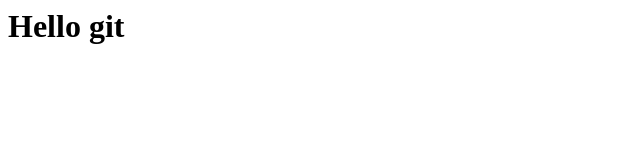
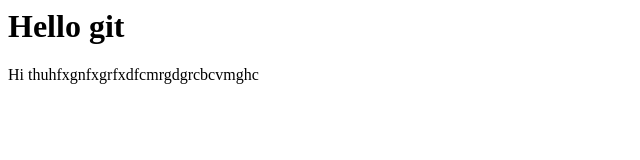
Before and after one commit to sreesree007/gitcomments, a plain HTML site: page index.html in a window 1280 px wide. Shown: the whole page, without its empty margins (0-640 px from the left). Drawn offline with Linux system fonts and the light colour scheme.

Commit message:
second commit

```diff
--- a/index.html
+++ b/index.html
@@ -4,5 +4,6 @@
     </head>
     <body>
         <h1>Hello git</h1>
+        <p>Hi thuhfxgnfxgrfxdfcmrgdgrcbcvmghc</p>
     </body>
 </html>
```
